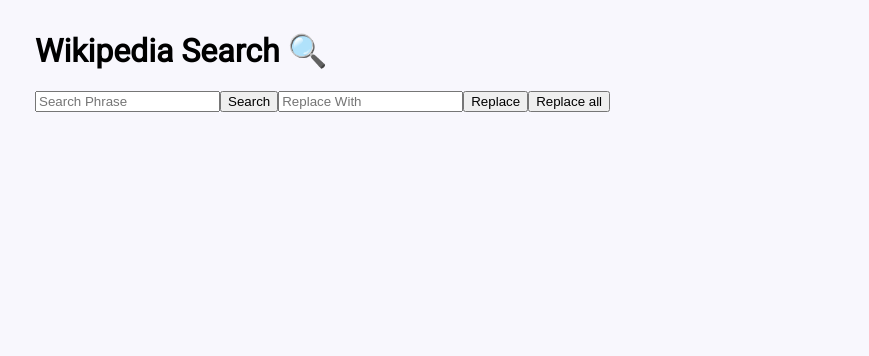
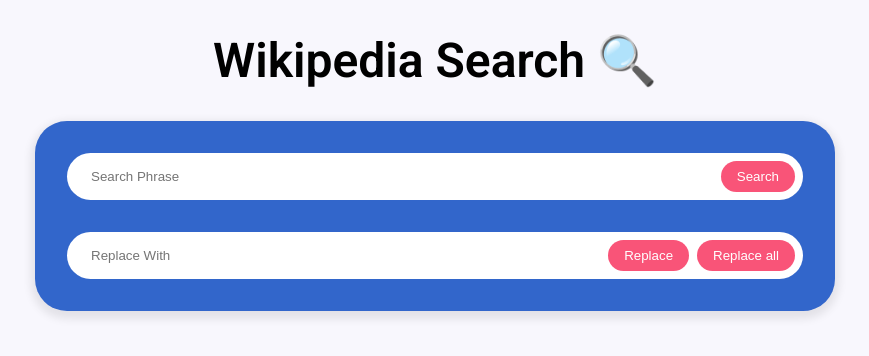
Before and after one commit to szczupag/wikipedia-search, a React app: page / in a window 1280 px wide. Shown: the top 356 px of the page, without its empty margins (205-1074 px from the left). Built offline with nearby package versions, Linux system fonts and the light colour scheme.

Commit message:
Add input fields styles.

```diff
--- a/src/App.css
+++ b/src/App.css
@@ -7,3 +7,8 @@
   max-width: 800px;
   margin: 32px auto;
 }
+
+.title {
+  text-align: center;
+  font-size: 3em;
+}
--- a/src/components/Button/index.js
+++ b/src/components/Button/index.js
@@ -1,4 +1,5 @@
 import React from 'react';
+import s from './styles.css';
 
 const Button = ({
   text,
@@ -7,6 +8,7 @@
     <button
       role="button"
       onClick={onClick}
+      className={s.button}
     >
       {text}
     </button>
--- /dev/null
+++ b/src/components/Button/styles.css
@@ -0,0 +1,15 @@
+.button {
+  margin-left: 8px;
+  padding: 8px 16px;
+  outline: none;
+  border: none;
+  border-radius: 50px;
+  color: #fff;
+  background-color: #f95478;
+  cursor: pointer;
+}
+
+.button:hover,
+.button:focus {
+  background-color: #b43d57;
+}
--- a/src/components/Input/index.js
+++ b/src/components/Input/index.js
@@ -1,4 +1,5 @@
 import React from 'react';
+import s from './styles.css';
 
 const Input = ({
   value,
@@ -10,6 +11,7 @@
       placeholder={placeholder}
       value={value}
       onChange={onChange}
+      className={s.input}
     />
   );
 
--- /dev/null
+++ b/src/components/Input/styles.css
@@ -0,0 +1,13 @@
+.input {
+  padding: 16px 24px;
+  border: none;
+  outline: none;
+  border-radius: 50px;
+  width: 100%;
+}
+
+@media (max-width: 500px) {
+  .input {
+    padding: 8px 16px;
+  }
+}
--- a/src/components/Results/styles.css
+++ b/src/components/Results/styles.css
@@ -11,7 +11,7 @@
 }
 
 .snippet {
-  font-weight: 300;
+  font-weight: 100;
   margin-top: 8px;
 }
 
--- a/src/components/SearchPanel/index.js
+++ b/src/components/SearchPanel/index.js
@@ -4,6 +4,7 @@
 import useRequestQuery from '../../hooks/useRequestQuery';
 import useReplaceWith from '../../hooks/useReplaceWith';
 import Results from '../Results';
+import s from './styles.css';
 
 const SearchPanel = () => {
   const {
@@ -23,21 +24,28 @@
   } = useReplaceWith();
 
   return (
-    <div>
+    <>
+      <div className={s.inputsWrapper}>
+        <div className={s.row}>
           <Input
             value={searchPhrase}
             placeholder="Search Phrase"
             onChange={searchInputChangeHandler}
           />
+          <div className={s.buttonWrapper}>
             <Button
               text="Search"
               onClick={searchButtonClickHandler}
             />
+          </div>
+        </div>
+        <div className={s.row}>
           <Input
             value={replaceWith}
             placeholder="Replace With"
             onChange={replaceInputChangeHandler}
           />
+          <div className={s.buttonWrapper}>
             <Button
               text="Replace"
               onClick={replaceButtonClickHandler}
@@ -46,12 +54,15 @@
               text="Replace all"
               onClick={replaceAllButtonClickHandler}
             />
+          </div>
+        </div>
+      </div>
       <Results
         data={results}
         error={error}
         loading={loading}
       />
-    </div>
+    </>
   );
 }
 
--- /dev/null
+++ b/src/components/SearchPanel/styles.css
@@ -0,0 +1,31 @@
+.inputsWrapper {
+  padding: 16px 32px;
+  border-radius: 32px;
+  background-color: #3266cb;
+  box-shadow: 0 4px 8px 4px #00000016;
+  display: flex;
+  flex-direction: column;
+  margin-bottom: 40px;
+}
+
+.row {
+  margin: 16px 0;
+  position: relative;
+}
+
+.buttonWrapper {
+  position: absolute;
+  top: 8px;
+  right: 8px;
+}
+
+@media (max-width: 500px) {
+  .buttonWrapper {
+    position: relative;
+    top: unset;
+    right: unset;
+    margin-top: 8px;
+    display: flex;
+    justify-content: flex-end;
+  }
+}
--- a/src/index.html
+++ b/src/index.html
@@ -2,8 +2,9 @@
 
 <head>
   <meta charset="utf-8">
-  <link href="https://fonts.googleapis.com/css2?family=Roboto:wght@100;400&display=swap" rel="stylesheet">
-  <title>Wikipedia search</title>
+  <meta name="viewport" content="width=device-width, initial-scale=1.0">
+  <link href="https://fonts.googleapis.com/css2?family=Roboto:wght@100;400;600&display=swap" rel="stylesheet">
+  <title>Wikipedia Search</title>
 </head>
 
 <body>
```
Lines whose indentation alone changed are shown as unchanged.
